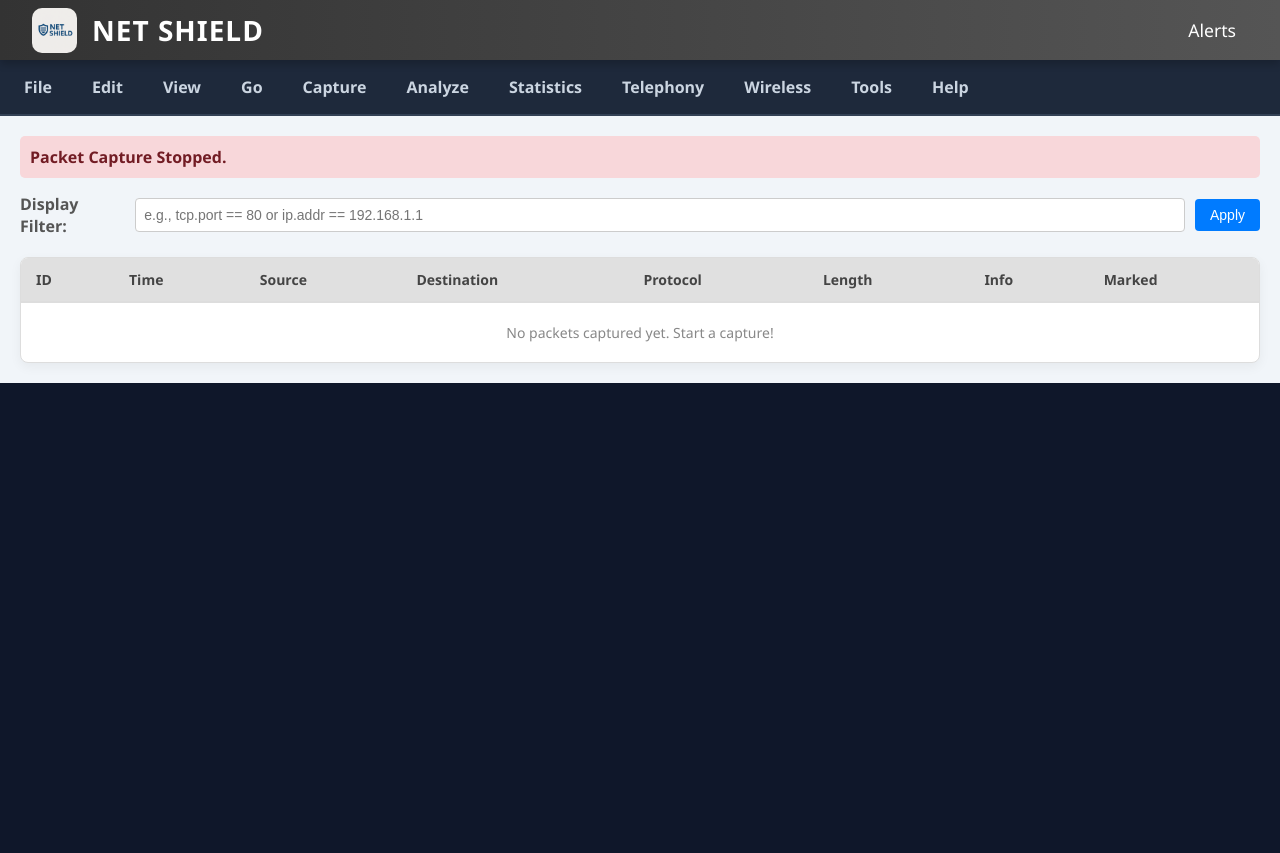
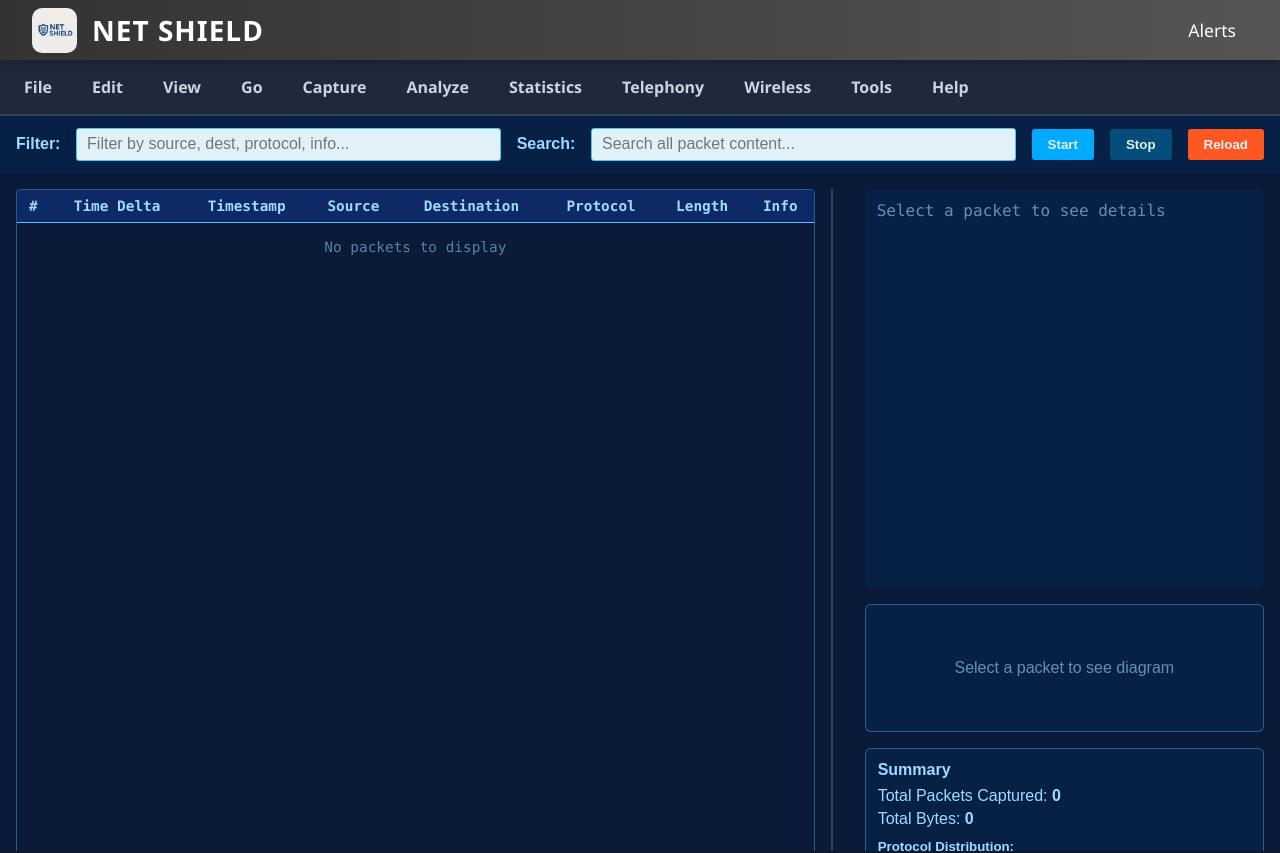
Before and after one commit to ghavate-n11/Net-shield, a React (Vite) app: page /firewall-rules in a window 1280 px wide. Shown: the top 853 px of the page. Built offline with nearby package versions, Linux system fonts and the light colour scheme.

Commit message:
Changes done in menubar

```diff
--- a/src/components/MenuBar.jsx
+++ b/src/components/MenuBar.jsx
@@ -1,5 +1,6 @@
 import React, { useState, useEffect, useRef, useCallback } from 'react';
 import { useNavigate } from 'react-router-dom';
+import Dashboard from '../pages/Dashboard.jsx'; // Corrected: Dashboard is in the 'pages' directory
 
 const menuStructure = [
   { label: 'File', submenu: ['Open', 'Save', 'Print', 'Quit'] },
@@ -21,15 +22,13 @@ const helpLinks = {
   FAQs: 'https://docs.google.com/document/d/1xVkZjEjDv7S-QWot7paW6px58NPiT9Docv5f5XwON04/edit?usp=sharing',
 };
 
-const MenuBar = () => {
+// MenuBar component now accepts props for capture control
+const MenuBar = ({ isCapturing, onStartCapture, onStopCapture, capturedPackets, onFilterChange, onSearchTermChange }) => {
   const [openMenuIndex, setOpenMenuIndex] = useState(null);
   const [focusedSubIndex, setFocusedSubIndex] = useState(null);
   const [zoomLevel, setZoomLevel] = useState(1);
   const [showAbout, setShowAbout] = useState(false);
-  const [capturing, setCapturing] = useState(false);
-  const [capturedPackets, setCapturedPackets] = useState([]); // Array to hold simulated packets
-  const [displayFilter, setDisplayFilter] = useState('');
-  const [nextPacketId, setNextPacketId] = useState(1); // To assign unique IDs to packets
+  const [displayFilter, setDisplayFilter] = useState(''); // State for local filter input
 
   const fileInputRef = useRef(null);
   const menuBarRef = useRef(null);
@@ -46,30 +45,6 @@ const MenuBar = () => {
     document.addEventListener('mousedown', handleClickOutside);
     return () => document.removeEventListener('mousedown', handleClickOutside);
   }, []);
-
-  // Effect for simulating packet capture
-  useEffect(() => {
-    let interval;
-    if (capturing) {
-      interval = setInterval(() => {
-        setCapturedPackets((prev) => [
-          ...prev,
-          {
-            id: nextPacketId,
-            time: new Date().toLocaleTimeString(),
-            source: `192.168.1.${Math.floor(Math.random() * 255)}`,
-            destination: `10.0.0.${Math.floor(Math.random() * 255)}`,
-            protocol: ['TCP', 'UDP', 'ICMP', 'HTTP'][Math.floor(Math.random() * 4)],
-            length: Math.floor(Math.random() * 100) + 50,
-            info: `Simulated Packet ${nextPacketId}`,
-            marked: false,
-          },
-        ]);
-        setNextPacketId((prev) => prev + 1);
-      }, 1000); // Capture a new packet every second
-    }
-    return () => clearInterval(interval);
-  }, [capturing, nextPacketId]);
 
   // Keyboard navigation for menu
   const handleKeyDown = useCallback((e) => {
@@ -163,8 +138,6 @@ const MenuBar = () => {
         break;
       case 'File:Quit':
         if (window.confirm('Are you sure you want to quit?')) {
-          // This will only work if the window was opened by script.
-          // For security, browsers often prevent closing windows not opened by script.
           window.close();
         }
         break;
@@ -174,7 +147,6 @@ const MenuBar = () => {
           const foundPacket = capturedPackets.find(p => p.id === parseInt(packetId));
           if (foundPacket) {
             alert(`Found Packet: ID ${foundPacket.id}, Protocol: ${foundPacket.protocol}`);
-            // In a real app, you'd scroll to and highlight this packet
           } else {
             alert(`Packet with ID ${packetId} not found.`);
           }
@@ -186,10 +158,8 @@ const MenuBar = () => {
       case 'Edit:Mark Packet':
         const markPacketId = prompt('Enter Packet ID to mark/unmark:');
         if (markPacketId) {
-          setCapturedPackets(prev => prev.map(p =>
-            p.id === parseInt(markPacketId) ? { ...p, marked: !p.marked } : p
-          ));
-          alert(`Packet ${markPacketId} marked/unmarked.`);
+          // This would ideally interact with Dashboard's state
+          alert(`Packet ${markPacketId} marked/unmarked (simulated).`);
         }
         break;
       case 'Edit:Preferences':
@@ -216,7 +186,6 @@ const MenuBar = () => {
           const targetPacket = capturedPackets.find(p => p.id === parseInt(goToId));
           if (targetPacket) {
             alert(`Navigating to Packet ID: ${targetPacket.id}`);
-            // In a real app, scroll to and highlight this packet
           } else {
             alert(`Packet with ID ${goToId} not found.`);
           }
@@ -237,20 +206,10 @@ const MenuBar = () => {
         alert('Navigating to next packet (simulated).');
         break;
       case 'Capture:Start':
-        if (capturing) {
-          alert('Capture already started!');
-        } else {
-          setCapturing(true);
-          alert('Capture started (simulated)');
-        }
+        onStartCapture(); // Call the prop function
         break;
       case 'Capture:Stop':
-        if (!capturing) {
-          alert('No capture is running.');
-        } else {
-          setCapturing(false);
-          alert('Capture stopped (simulated)');
-        }
+        onStopCapture(); // Call the prop function
         break;
       case 'Capture:Options':
         alert('Opening capture options (simulated).');
@@ -322,7 +281,7 @@ const MenuBar = () => {
   const saveCapturedData = () => {
     // Convert captured packets array to a string for saving
     const dataToSave = capturedPackets.map(p =>
-      `ID: ${p.id}, Time: ${p.time}, Source: ${p.source}, Destination: ${p.destination}, Protocol: ${p.protocol}, Length: ${p.length}, Info: ${p.info}${p.marked ? ' (MARKED)' : ''}`
+      `ID: ${p.id}, Time: ${p.timestamp}, Source: ${p.source}, Destination: ${p.destination}, Protocol: ${p.protocol}, Length: ${p.length}, Info: ${p.info}${p.marked ? ' (MARKED)' : ''}`
     ).join('\n');
 
     const blob = new Blob([dataToSave], { type: 'text/plain' });
@@ -338,10 +297,6 @@ const MenuBar = () => {
     }, 0);
   };
 
-  // Filtered packets based on displayFilter (simple string match for demonstration)
-  const filteredPackets = capturedPackets.filter(packet =>
-    JSON.stringify(packet).toLowerCase().includes(displayFilter.toLowerCase())
-  );
 
   return (
     <div style={styles.menuContainer}>
@@ -399,88 +354,17 @@ const MenuBar = () => {
         ))}
       </div>
 
-      {/* Main Content Area */}
+      {/* Main Content Area - Now contains the Dashboard */}
       <div style={styles.mainContentArea}>
-        {/* Packet Capture Status */}
-        <div style={{
-          ...styles.captureStatus,
-          backgroundColor: capturing ? '#d4edda' : '#f8d7da',
-          color: capturing ? '#155724' : '#721c24',
-        }}>
-          {capturing ? 'Packet Capture Running...' : 'Packet Capture Stopped.'}
-        </div>
-
-        {/* Display Filter Input */}
-        <div style={styles.filterInputContainer}>
-          <label htmlFor="display-filter" style={styles.filterLabel}>
-            Display Filter:
-          </label>
-          <input
-            id="display-filter"
-            type="text"
-            value={displayFilter}
-            onChange={(e) => setDisplayFilter(e.target.value)}
-            placeholder="e.g., tcp.port == 80 or ip.addr == 192.168.1.1"
-            style={styles.filterInputField}
-          />
-          <button
-            onClick={() => alert(`Applying filter: ${displayFilter}`)}
-            style={styles.applyFilterButton}
-          >
-            Apply
-          </button>
-        </div>
-
-        {/* Captured Packets Display */}
-        <div
-          style={{
-            ...styles.packetDisplayTableContainer,
-            fontSize: `${14 * zoomLevel}px`, // Apply zoom level
-          }}
-        >
-          <table style={styles.packetTable}>
-            <thead style={styles.packetTableHeader}>
-              <tr>
-                <th style={styles.tableHeaderCell}>ID</th>
-                <th style={styles.tableHeaderCell}>Time</th>
-                <th style={styles.tableHeaderCell}>Source</th>
-                <th style={styles.tableHeaderCell}>Destination</th>
-                <th style={styles.tableHeaderCell}>Protocol</th>
-                <th style={styles.tableHeaderCell}>Length</th>
-                <th style={styles.tableHeaderCell}>Info</th>
-                <th style={styles.tableHeaderCell}>Marked</th>
-              </tr>
-            </thead>
-            <tbody>
-              {filteredPackets.length > 0 ? (
-                filteredPackets.map((packet) => (
-                  <tr
-                    key={packet.id}
-                    style={{
-                      ...styles.tableRow,
-                      backgroundColor: packet.marked ? '#fffacd' : 'transparent', // Light yellow for marked packets
-                    }}
-                  >
-                    <td style={styles.tableCell}>{packet.id}</td>
-                    <td style={styles.tableCell}>{packet.time}</td>
-                    <td style={styles.tableCell}>{packet.source}</td>
-                    <td style={styles.tableCell}>{packet.destination}</td>
-                    <td style={styles.tableCell}>{packet.protocol}</td>
-                    <td style={styles.tableCell}>{packet.length}</td>
-                    <td style={styles.tableCell}>{packet.info}</td>
-                    <td style={styles.tableCell}>{packet.marked ? '✅' : '❌'}</td>
-                  </tr>
-                ))
-              ) : (
-                <tr>
-                  <td colSpan="8" style={styles.noPacketsMessage}>
-                    {capturing ? 'Capturing packets...' : 'No packets captured yet. Start a capture!'}
-                  </td>
-                </tr>
-              )}
-            </tbody>
-          </table>
-        </div>
+        {/* Render the Dashboard component here */}
+        <Dashboard
+          isCapturing={isCapturing} // Pass down the capturing state
+          onStartCapture={onStartCapture} // Pass start capture function
+          onStopCapture={onStopCapture} // Pass stop capture function
+          capturedPackets={capturedPackets} // Pass captured packets to Dashboard
+          onFilterChange={onFilterChange} // Pass filter change handler to Dashboard
+          onSearchTermChange={onSearchTermChange} // Pass search term change handler to Dashboard
+        />
       </div>
 
       {/* Hidden File Input for Open */}
@@ -685,10 +569,13 @@ const styles = {
     color: '#38bdf8', /* Bright cyan */
   },
   mainContentArea: {
-    padding: '20px',
+    padding: '0', // Removed padding here, as Dashboard handles its own padding
     backgroundColor: '#f1f5f9', // Lighter background for content
     flexGrow: 1, // Allow content to expand
     overflowY: 'auto', // Enable scrolling for content if it overflows
+    display: 'flex', // Make it a flex container
+    flexDirection: 'column', // Stack children vertically
+    height: 'calc(100vh - 65px)', // Ensure it takes remaining height (adjust 65px if menuBar height changes)
   },
   captureStatus: {
     marginBottom: '15px',
```
